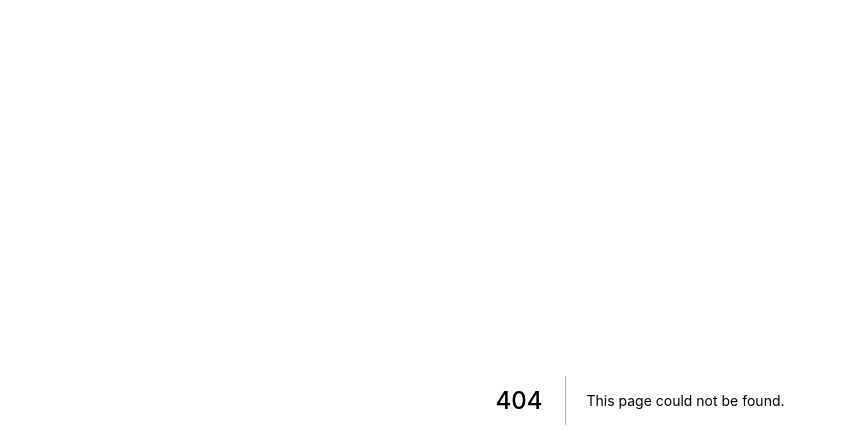
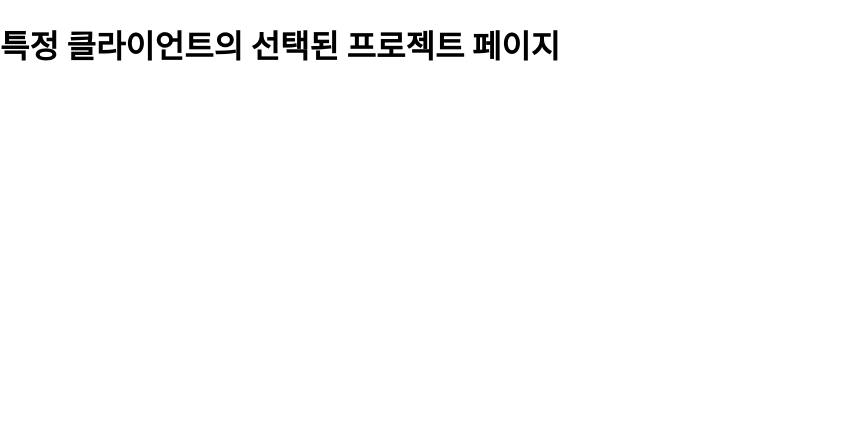
Before and after one commit to woobuntu/nextjs-practice, a Next.js app: page /clients/1/1 in a window 1280 px wide. Before the commit this address had no page. Shown: the top 448 px of the page, without its empty margins (0-846 px from the left). Built offline with nearby package versions, Linux system fonts and the light colour scheme.

Commit message:
중첩 동적 라우팅을 위한 디렉토리 및 파일 구조

```diff
--- /dev/null
+++ b/pages/clients/[id]/[clientProjectId].js
@@ -0,0 +1,9 @@
+function SelectedClientProjectPage() {
+  return (
+    <div>
+      <h1>특정 클라이언트의 선택된 프로젝트 페이지</h1>
+    </div>
+  );
+}
+
+export default SelectedClientProjectPage;
```
Also changed, not shown: pages/clients/[id]/index.js (added, +9 -0 lines), pages/clients/index.js (added, +9 -0 lines).
